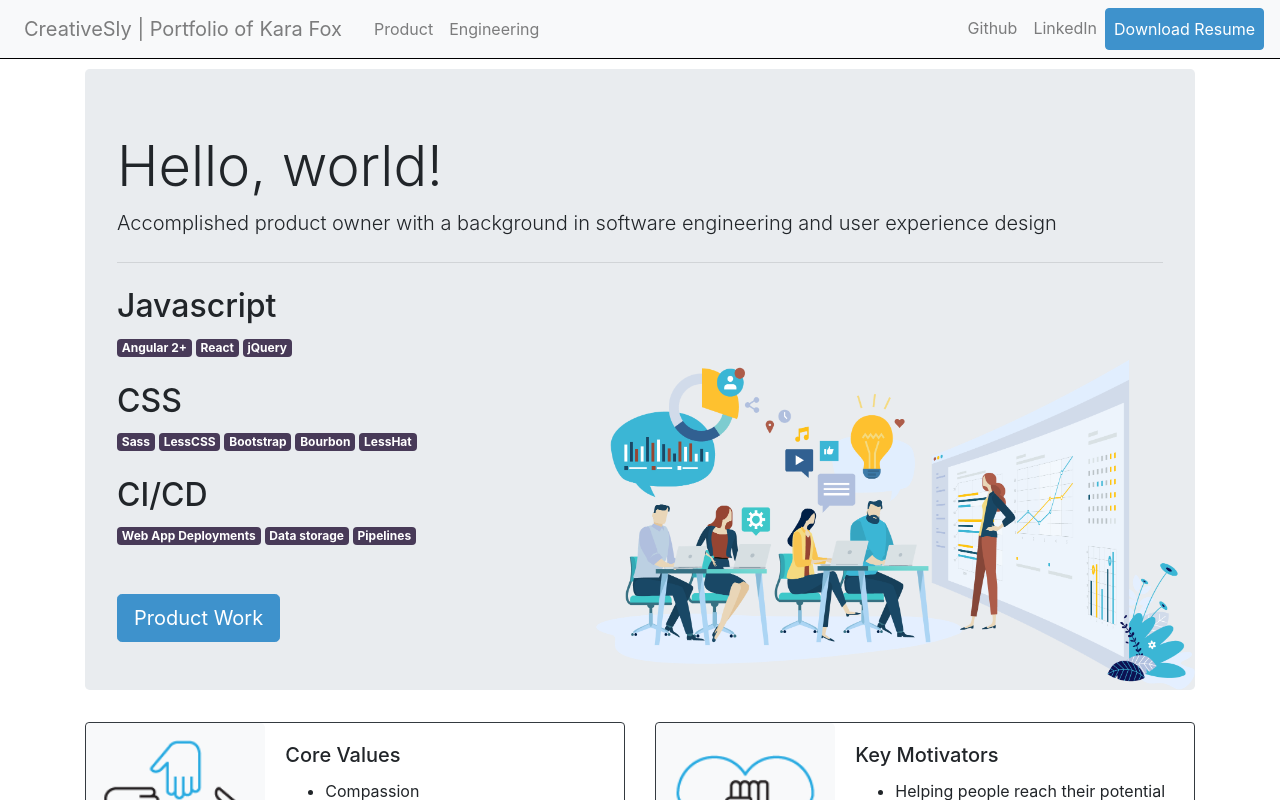
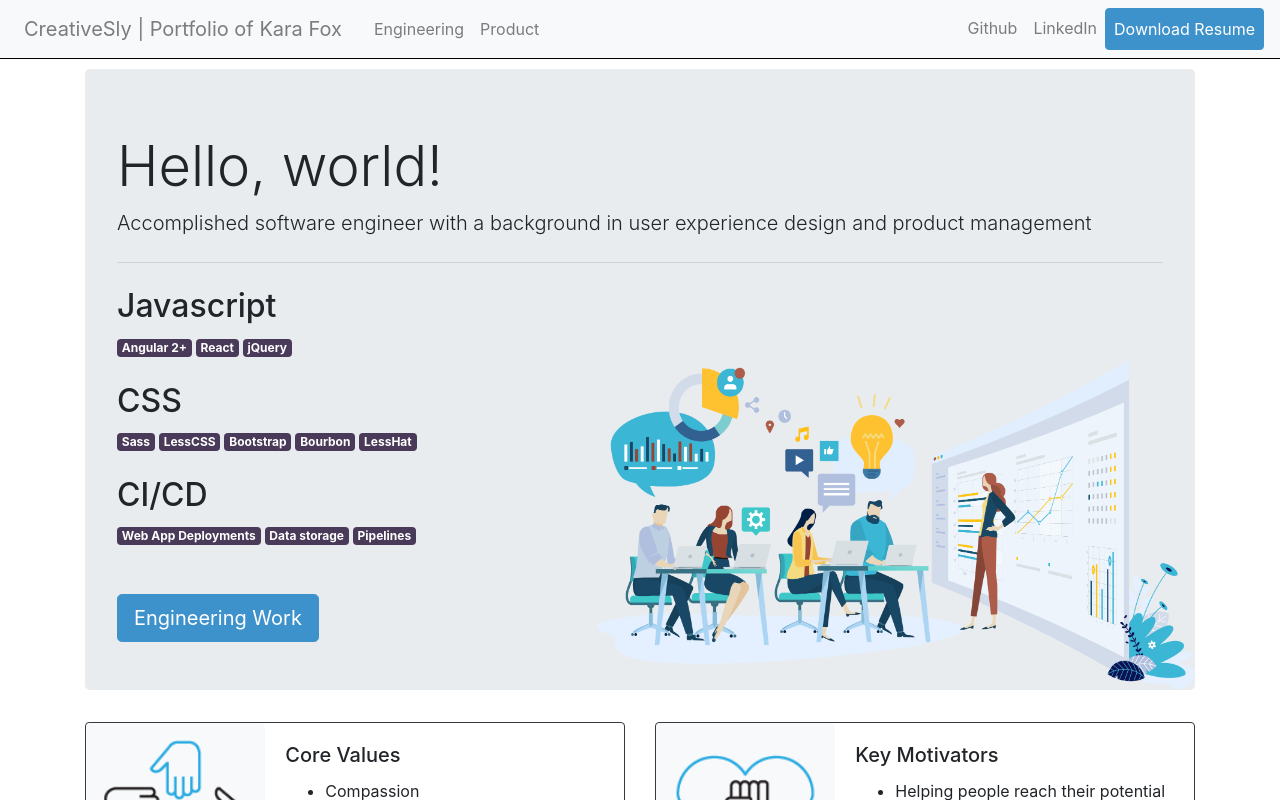
Before and after one commit to KaraFox/portfolio, an Angular app: page / in a window 1280 px wide. Shown: the top 800 px of the page. Built offline with nearby package versions, Linux system fonts and the light colour scheme.

Commit message:
pivot to dev portfolio

```diff
--- a/src/app/views/global/header/header.component.html
+++ b/src/app/views/global/header/header.component.html
@@ -5,10 +5,10 @@
         <a class="nav-link navbar-brand" [routerLink]="['/']">CreativeSly | Portfolio of Kara Fox</a>
       </li>
       <li class="nav-item">
-        <a class="nav-link" [routerLink]="['/product']">Product</a>
+        <a class="nav-link" [routerLink]="['/development']">Engineering</a>
       </li>
       <li class="nav-item">
-        <a class="nav-link" [routerLink]="['/development']">Engineering</a>
+        <a class="nav-link" [routerLink]="['/product']">Product</a>
       </li>
     </ul>
     <ul class="navbar-nav">
--- a/src/app/views/home/home.component.html
+++ b/src/app/views/home/home.component.html
@@ -1,6 +1,6 @@
 <div class="jumbotron">
   <h1 class="display-4">Hello, world!</h1>
-  <p class="lead">Accomplished product owner with a background in software engineering and user experience design</p>
+  <p class="lead">Accomplished software engineer with a background in user experience design and product management</p>
   <hr class="my-4">
 
   <h2>Javascript</h2>
@@ -21,7 +21,7 @@
   <span class="badge badge-info mt-1 mr-1">Pipelines</span>
 
   <p class="mt-5">
-    <a class="btn btn-primary btn-lg" routerLink="product" role="button">Product Work</a>
+    <a class="btn btn-primary btn-lg" routerLink="development" role="button">Engineering Work</a>
   </p>
 </div>
 
--- a/src/app/views/home/home.component.sass
+++ b/src/app/views/home/home.component.sass
@@ -3,6 +3,8 @@
 img
   @include media-breakpoint-down(md)
     width: 160px
+  @include media-breakpoint-down(xs)
+    width: 130px
 
 .jumbotron
   background-image: url('/assets/collaboration-ideation.png')
--- a/src/app/views/product/product.component.html
+++ b/src/app/views/product/product.component.html
@@ -55,7 +55,7 @@
 
       <h3 class="mt-4">
         Monitor
-        <small class="text-muted">Pivot &amp; Reprioritize</small>
+        <small class="d-block text-muted">Pivot &amp; Reprioritize</small>
       </h3>
       <p>
         I continually optimize product's key performance indicators as the market shifts. Watch usage trends
```
